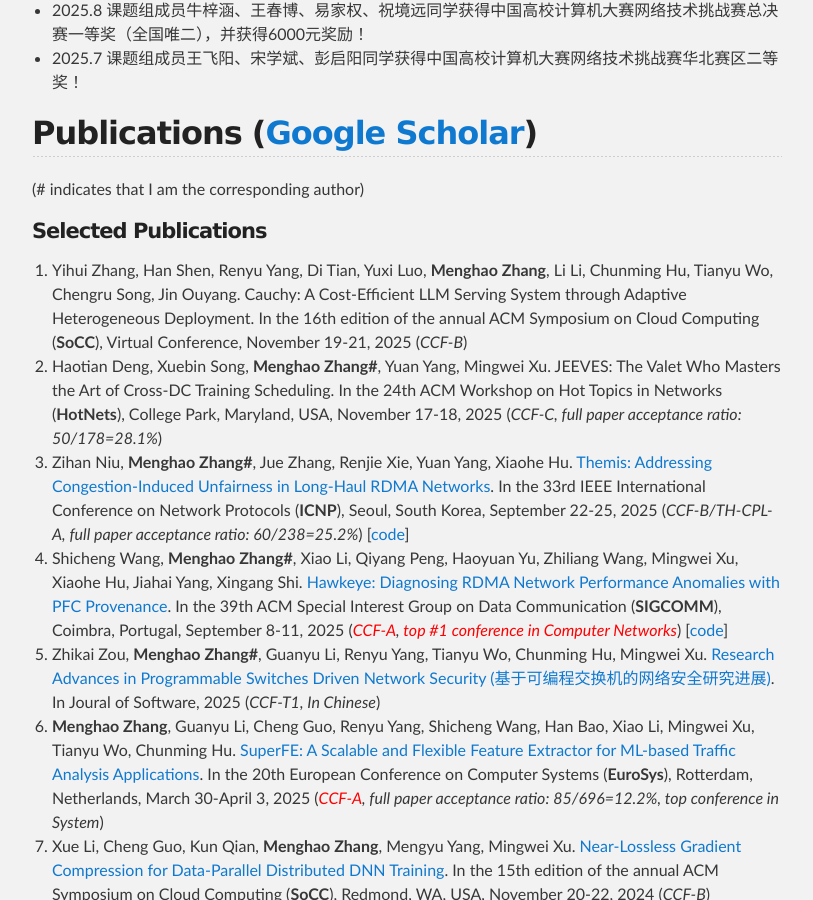
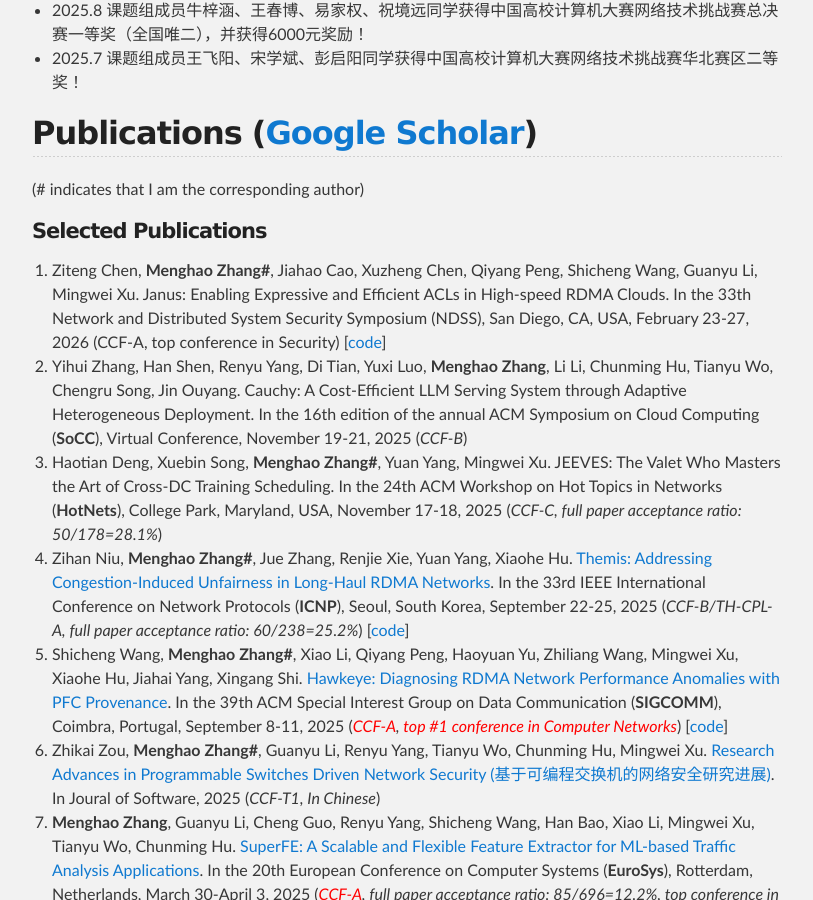
Before and after one commit to zhangmenghao/zhangmenghao.github.io, a Jekyll site: the page built from index.md, in a window 1280 px wide and 900 px high, scrolled down 1246 px. Shown: the whole window, without its empty margins (233-1046 px from the left). Built offline with Jekyll 4.4.1, drawn with Linux system fonts in a browser that asks for light colours.

Commit message:
Add NDSS 24

```diff
--- a/index.md
+++ b/index.md
@@ -38,6 +38,9 @@
 ## Publications ([Google Scholar](https://scholar.google.com/citations?user=fv-p85gAAAAJ&hl=zh-CN))
 (# indicates that I am the corresponding author)
 #### Selected Publications
+26. Ziteng Chen, __Menghao Zhang#__, Jiahao Cao, Xuzheng Chen, Qiyang Peng, Shicheng Wang, Guanyu Li, Mingwei Xu.
+Janus: Enabling Expressive and Efficient ACLs in High-speed RDMA Clouds.
+In the 33th Network and Distributed System Security Symposium (NDSS), San Diego, CA, USA, February 23-27, 2026 (CCF-A, top conference in Security) [[code](https://github.com/czt8888/janus-bf3)]
 25. Yihui Zhang, Han Shen, Renyu Yang, Di Tian, Yuxi Luo, __Menghao Zhang__, Li Li, Chunming Hu, Tianyu Wo, Chengru Song, Jin Ouyang.
 Cauchy: A Cost-Efficient LLM Serving System through Adaptive Heterogeneous Deployment.
 In the 16th edition of the annual ACM Symposium on Cloud Computing (**SoCC**), Virtual Conference, November 19-21, 2025 (*CCF-B*)
```
